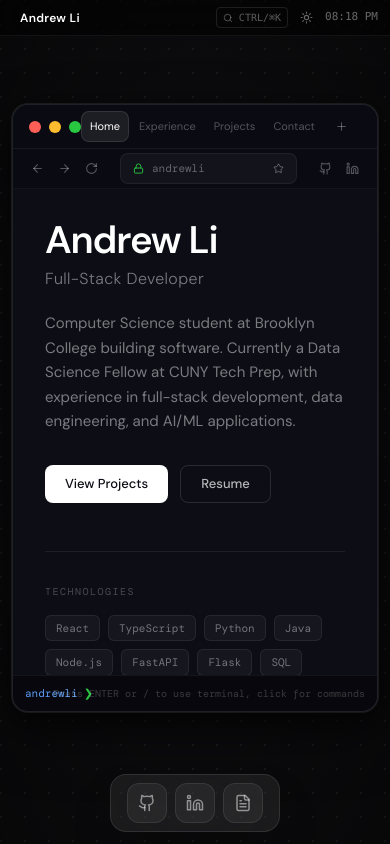
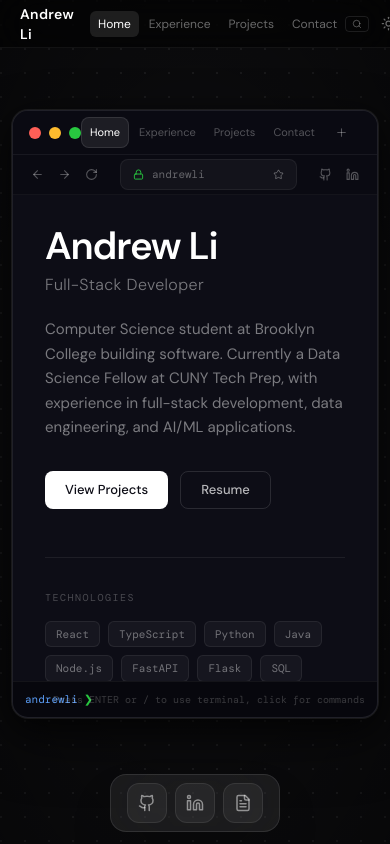
Before and after one commit to AndrewL05/andrew-li, a React (Vite) app: page / in a window 390 px wide. Built offline with nearby package versions, Linux system fonts and the light colour scheme.

Commit message:
adjust mobile menubar size

```diff
--- a/src/components/Menubar.tsx
+++ b/src/components/Menubar.tsx
@@ -124,13 +124,11 @@ const Menubar = ({ light, onToggleTheme, onOpenSearch, onNavigate, activeTab }:
   return (
     <div
       ref={menubarRef}
-      className={`absolute top-0 left-0 right-0 z-50 h-9 flex items-center justify-between px-3 border-b backdrop-blur-xl transition-colors duration-300 ${c.bar}`}
+      className={`absolute top-0 left-0 right-0 z-50 h-12 md:h-9 flex items-center justify-between px-4 md:px-3 border-b backdrop-blur-xl transition-colors duration-300 ${c.bar}`}
       style={{ fontFamily: "var(--font-sans)" }}
     >
       <div className="flex items-center gap-1">
-        <span className="font-semibold text-xs tracking-wide px-2">Andrew Li</span>
-
-        {/*<span className={`text-[11px] px-2 py-0.5 ${c.muted}`}>Andrew Li</span>*/}
+        <span className="font-semibold text-sm md:text-xs tracking-wide px-1 md:px-2">Andrew Li</span>
 
         <div
           className="relative hidden md:block"
@@ -182,6 +180,19 @@ const Menubar = ({ light, onToggleTheme, onOpenSearch, onNavigate, activeTab }:
             </div>
           )}
         </div>
+
+        <div className="flex items-center gap-0.5 ml-2 md:hidden">
+          {NAV_ITEMS.map(({ id, label }) => (
+            <button
+              key={id}
+              onClick={() => onNavigate(id)}
+              className={`text-[12px] px-2 py-1 rounded-md transition-colors capitalize ${activeTab === id ? c.menuBtnActive : `${c.menuBtn} ${c.muted}`
+                }`}
+            >
+              {label}
+            </button>
+          ))}
+        </div>
       </div>
 
       <div className="flex items-center gap-3">
@@ -191,16 +202,16 @@ const Menubar = ({ light, onToggleTheme, onOpenSearch, onNavigate, activeTab }:
           title="Open command palette"
         >
           <Search size={10} />
-          CTRL/⌘K
+          <span className="hidden md:inline">CTRL/⌘K</span>
         </button>
         <button
           onClick={onToggleTheme}
           className={`transition-colors ${c.muted} hover:text-current`}
           title="Toggle theme"
         >
-          {light ? <Moon size={13} /> : <Sun size={13} />}
+          {light ? <Moon size={15} className="md:w-[13px] md:h-[13px]" /> : <Sun size={15} className="md:w-[13px] md:h-[13px]" />}
         </button>
-        <span className={`text-[11px] font-mono ${c.muted}`}>{time}</span>
+        <span className={`text-xs md:text-[11px] font-mono ${c.muted}`}>{time}</span>
       </div>
     </div>
   );
--- a/src/pages/Index.tsx
+++ b/src/pages/Index.tsx
@@ -8,10 +8,10 @@ import CommandPalette from "../components/CommandPalette";
 import type { Tab } from "../components/Browser";
 
 const WRAPPER_CLASS: Record<WindowState, string> = {
-  normal: "absolute inset-0 pt-9 pb-16 flex items-center justify-center px-3 md:px-6",
-  maximized: "absolute inset-0 pt-9 flex",
-  "split-left": "absolute top-0 bottom-0 left-0 w-1/2 pt-9 pb-16 flex items-center justify-center px-3",
-  "split-right": "absolute top-0 bottom-0 right-0 w-1/2 pt-9 pb-16 flex items-center justify-center px-3",
+  normal: "absolute inset-0 pt-12 md:pt-9 pb-16 flex items-center justify-center px-3 md:px-6",
+  maximized: "absolute inset-0 pt-12 md:pt-9 flex",
+  "split-left": "absolute top-0 bottom-0 left-0 w-1/2 pt-12 md:pt-9 pb-16 flex items-center justify-center px-3",
+  "split-right": "absolute top-0 bottom-0 right-0 w-1/2 pt-12 md:pt-9 pb-16 flex items-center justify-center px-3",
   minimized: "",
   closed: "",
 };
```
